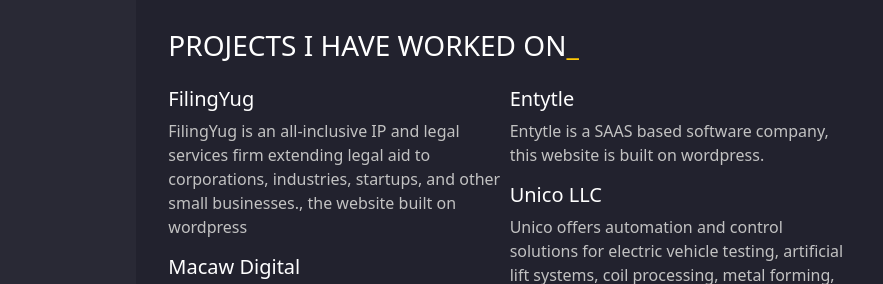
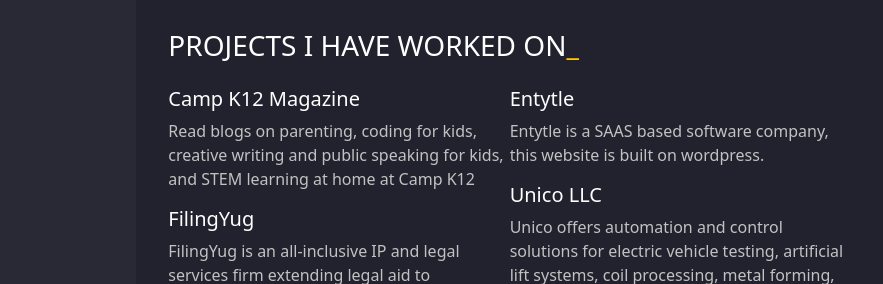
Before and after one commit to kalimlaskar/portfolio, a plain HTML site: page index.html in a window 1280 px wide. Shown: the part 976-1260 px from the top of the page, 397-1280 px from the left. Drawn offline with nearby package versions, Linux system fonts and the light colour scheme.

Commit message:
Update index.html

```diff
--- a/index.html
+++ b/index.html
@@ -315,6 +315,8 @@
                     <h3>PROJECTS I HAVE WORKED ON</h3>
                     <div class="row">
                         <div class="col">
+                            <h5><a href="https://campk12.com/magazine/" rel="noopener" target="_blank">Camp K12 Magazine</a></h5>
+                            <p>Read blogs on parenting, coding for kids, creative writing and public speaking for kids, and STEM learning at home at Camp K12</p>
                             <h5><a href="https://filingyug.com" rel="noopener" target="_blank">FilingYug</a></h5>
                             <p>FilingYug is an all-inclusive IP and legal services firm extending legal aid to corporations, industries, startups, and other small businesses., the website built on wordpress</p>
                             <h5><a href="https://macawdigital.in" rel="noopener" target="_blank">Macaw Digital</a></h5>
```
